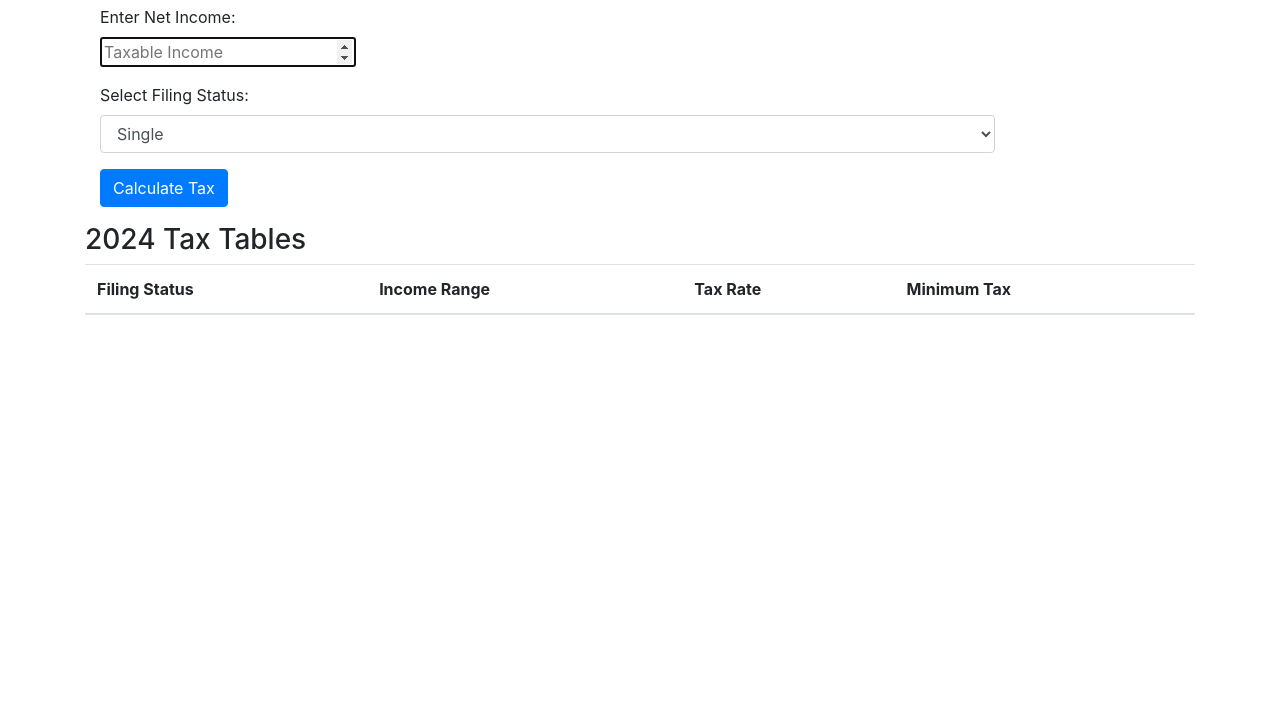
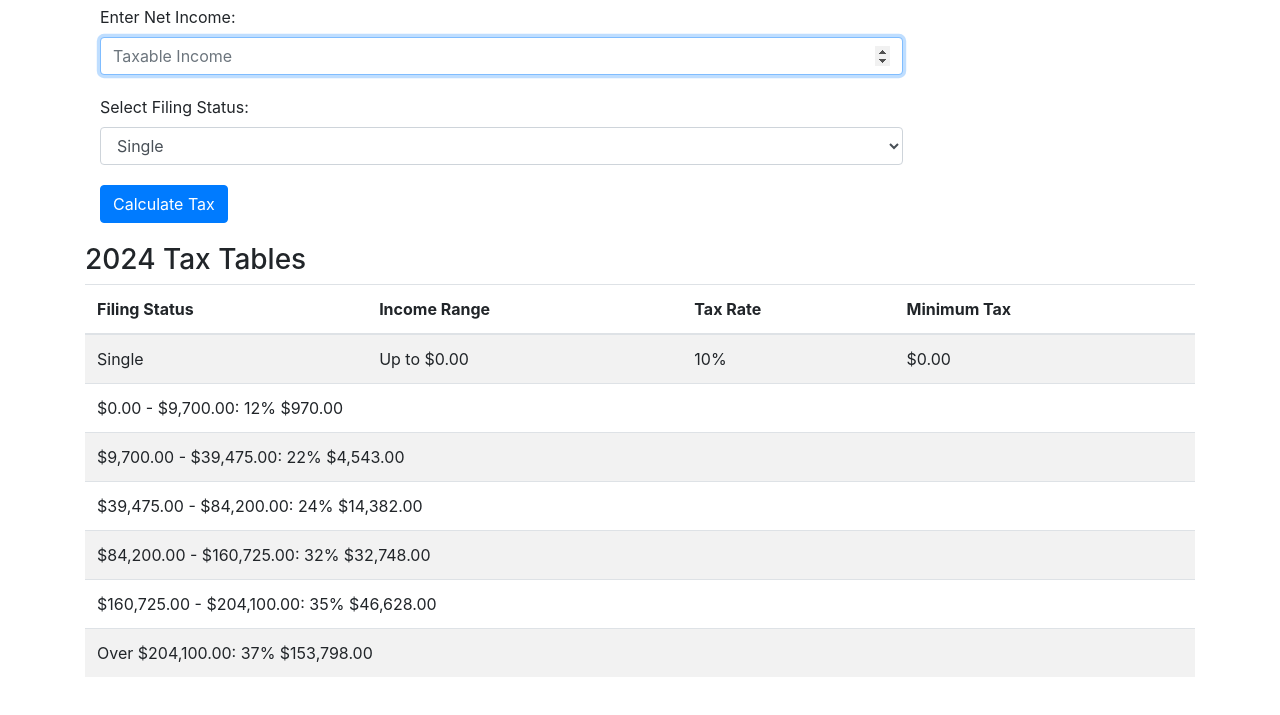
Before and after one commit to ssmith024/clone-project, a plain HTML site: page index.html in a window 1280 px wide. Shown: the part 37-752 px from the top of the page. Drawn offline with nearby package versions, Linux system fonts and the light colour scheme.

Commit message:
Update index.html

```diff
--- a/index.html
+++ b/index.html
@@ -6,6 +6,11 @@
     <link rel="stylesheet" href="bootstrap.min.css">
     <script src="bootstrap.min.js"></script>
     <script src="script.js"></script>
+    <style>
+        .form-group {
+            margin-bottom: 20px;
+        }
+    </style>
 </head>
 <body>
 
@@ -16,15 +21,15 @@
     <form class="form-horizontal" onsubmit="calculateTax(event)">
 
         <div class="form-group">
-            <label class="control-label col-sm-2" for="netIncome">Enter Net Income:</label>
-            <div class="col-sm-10">
-                <input type="number" step="any" id="netIncome" placeholder="Taxable Income" required autofocus>
+            <label class="control-label col-sm-3" for="netIncome">Enter Net Income:</label>
+            <div class="col-sm-9">
+                <input type="number" step="any" id="netIncome" class="form-control" placeholder="Taxable Income" required autofocus>
             </div>
         </div>
 
         <div class="form-group">
-            <label class="control-label col-sm-2" for="filingStatus">Select Filing Status:</label>
-            <div class="col-sm-10">
+            <label class="control-label col-sm-3" for="filingStatus">Select Filing Status:</label>
+            <div class="col-sm-9">
                 <select id="filingStatus" class="form-control">
                     <option value="Single">Single</option>
                     <option value="Married_Jointly">Married Filing Jointly</option>
@@ -35,7 +40,7 @@
         </div>
 
         <div class="form-group">
-            <div class="col-sm-offset-2 col-sm-10">
+            <div class="col-sm-offset-3 col-sm-9">
                 <button type="submit" class="btn btn-primary">Calculate Tax</button>
             </div>
         </div>
@@ -55,7 +60,31 @@
             </tr>
         </thead>
         <tbody>
-            <!-- Insert tax table data here -->
+            <tr>
+                <td>Single</td>
+                <td>Up to $0.00</td>
+                <td>10%</td>
+                <td>$0.00</td>
+            </tr>
+            <tr>
+                <td colspan="4">$0.00 - $9,700.00: 12% $970.00</td>
+            </tr>
+            <tr>
+                <td colspan="4">$9,700.00 - $39,475.00: 22% $4,543.00</td>
+            </tr>
+            <tr>
+                <td colspan="4">$39,475.00 - $84,200.00: 24% $14,382.00</td>
+            </tr>
+            <tr>
+                <td colspan="4">$84,200.00 - $160,725.00: 32% $32,748.00</td>
+            </tr>
+            <tr>
+                <td colspan="4">$160,725.00 - $204,100.00: 35% $46,628.00</td>
+            </tr>
+            <tr>
+                <td colspan="4">Over $204,100.00: 37% $153,798.00</td>
+            </tr>
+            <!-- Repeat the above structure for other filing statuses -->
         </tbody>
     </table>
 
```
